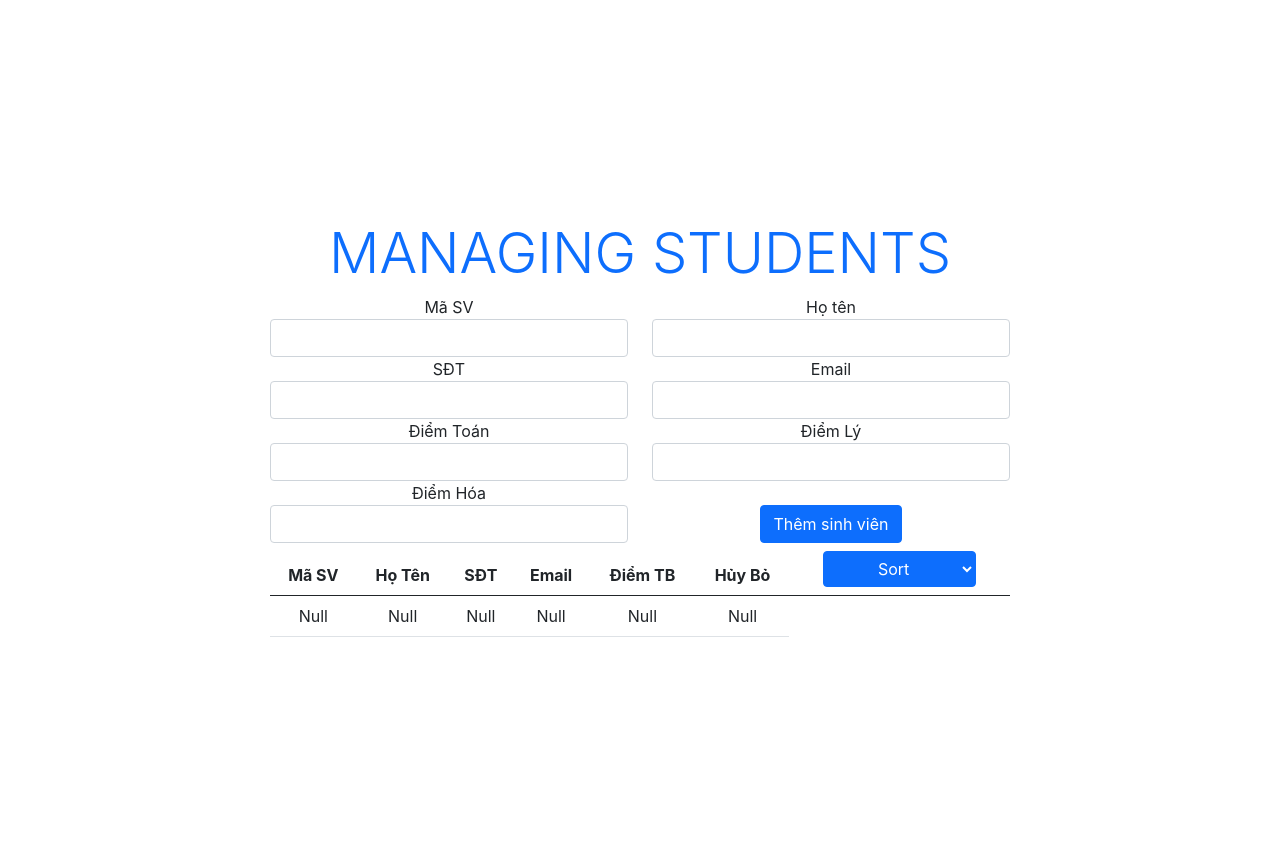
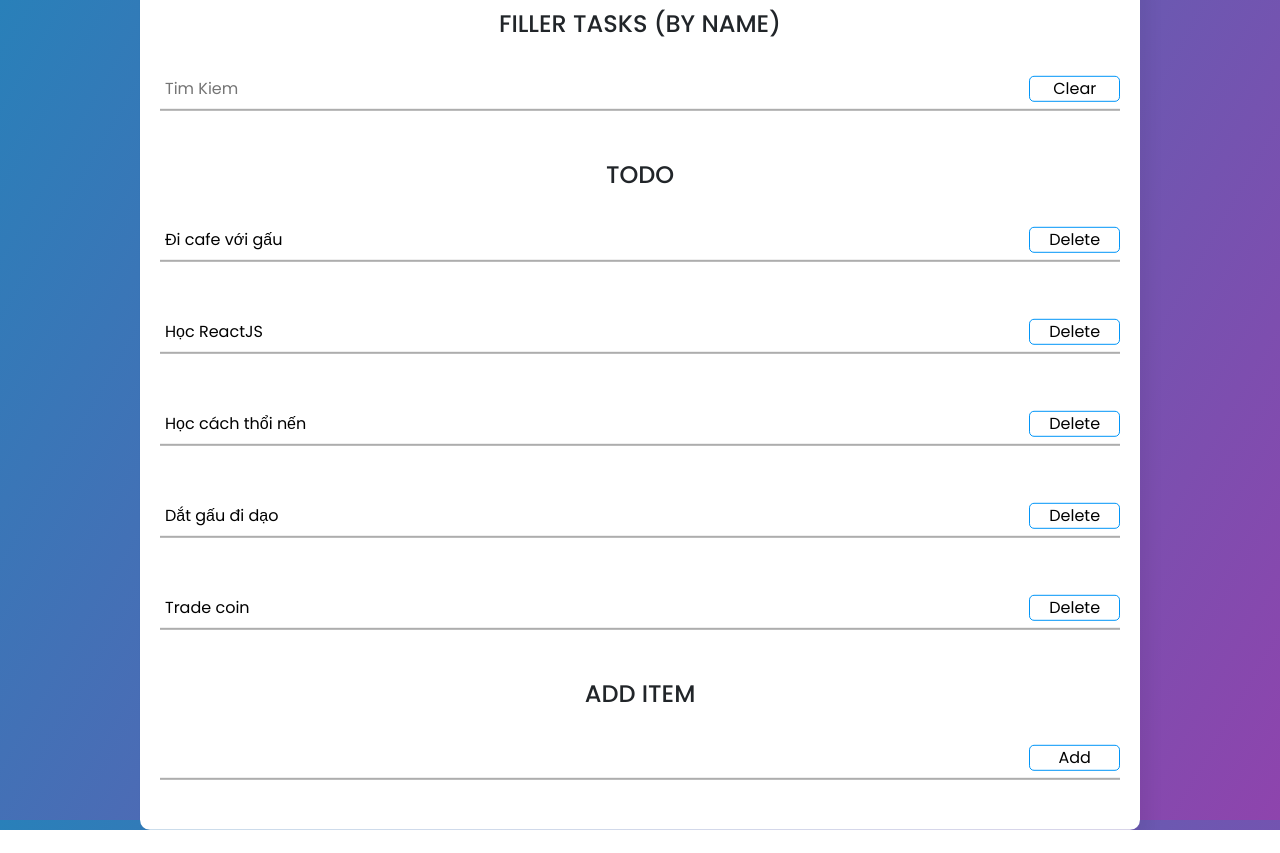
Before and after one commit to khanhlong2008/DBP-CIJS-D10, a React (Create React App) app: page / in a window 1280 px wide. After the commit the page ends 830 px from the top, so only its background shows below. Built offline with nearby package versions, Linux system fonts and the light colour scheme.

Commit message:
compelte todoform

```diff
--- a/src/App.js
+++ b/src/App.js
@@ -1,8 +1,8 @@
 import "./App.css";
 import React, { Component } from "react";
 // import QuizzQuestionApp from "./lecture4/CIMidterm/QuizzQuestionApp";
-import StudentManagement from "./lecture4/StudentManagement/StudenManagement";
-// import TodoApp from "./lecture4/Todo/TodoApp";
+// import StudentManagement from "./lecture4/StudentManagement/StudenManagement";
+import TodoApp from "./lecture4/Todo/TodoApp";
 // import LDMajor from "./lecture4/Burger/LDMajor";
 // import Car from "./lecture4/Car/Car";
 // import SmartphoneStore from "./lecture4/SmartphoneStore/SmartstoreComponent";
@@ -14,8 +14,8 @@ class App extends Component {
         {/* <Car /> */}
         {/* <SmartphoneStore /> */}
         {/* <LDMajor/> */}
-        {/* <TodoApp/> */}
-        <StudentManagement/>
+        <TodoApp/>
+        {/* <StudentManagement/> */}
         {/* <QuizzQuestionApp/> */}
       </div>
     );
--- a/src/lecture4/Todo/FillerTodo.jsx
+++ b/src/lecture4/Todo/FillerTodo.jsx
@@ -3,19 +3,43 @@ import { Component } from "react";
 class FillerTodo extends Component {
   constructor(props) {
     super(props);
+    this.state = {
+      keywork:''
+    }
+  }
+  onChange = e =>{
+    var target = e.target
+    var name = target.name
+    var value = target.value
+    this.setState({
+      [name]:value
+    })
+  }
+  onSearch = ()=>{
+    this.props.onSearch(this.state.keywork)
   }
   render() {
+    var {keywork} = this.state.keywork
     return (
       <>
-        <form>
+
           <div className="txt_field">
             <div className="display">
-              <input type="text" />
-              <button className="margin">Clear</button>
+              <input
+              type="text"
+              name="keywork"
+              placeholder="Tim Kiem"
+              value={keywork}
+              onChange={this.onChange}
+              />
+              <button
+              className="margin"
+              onClick={this.onSearch}
+              >Clear</button>
             </div>
             <label />
           </div>
-        </form>
+
       </>
     );
   }
--- a/src/lecture4/Todo/TodoApp.jsx
+++ b/src/lecture4/Todo/TodoApp.jsx
@@ -1,4 +1,4 @@
-/* eslint-disable no-unreachable */
+
 import { Component } from "react";
 import TodoList from "./TodoList";
 import "./../Todo/style.css";
@@ -15,16 +15,28 @@ class TodoApp extends Component {
         { id: 3, title: "Dắt gấu đi dạo", isCompleted: false },
         { id: 4, title: "Trade coin", isCompleted: false },
       ],
+      keywork:'',
     };
   }
+  onSearch = (keywork)=>{
+    this.setState({
+      keywork:keywork
+    })
+  }
   render() {
-    const { todos } = this.state;
+
+    let { todos,keywork } = this.state;
+    if(keywork){
+      todos = todos.filter((todos)=>{
+        return todos.title.toLowerCase().indexOf(keywork) !== -1;
+      })
+    }
     return (
       <>
         <section className="center">
           <div method="post">
             <h4>FILLER TASKS (BY NAME)</h4>
-            <FillerTodo />
+            <FillerTodo onSearch={this.onSearch}/>
             <h4>TODO</h4>
             <TodoList todos={todos} onDeleteTodoItem={this.onDeleteTodoItem} />
             <h4>ADD ITEM</h4>
@@ -64,5 +76,6 @@ class TodoApp extends Component {
     console.log(todo)
   };
 
+
 }
 export default TodoApp;
```
